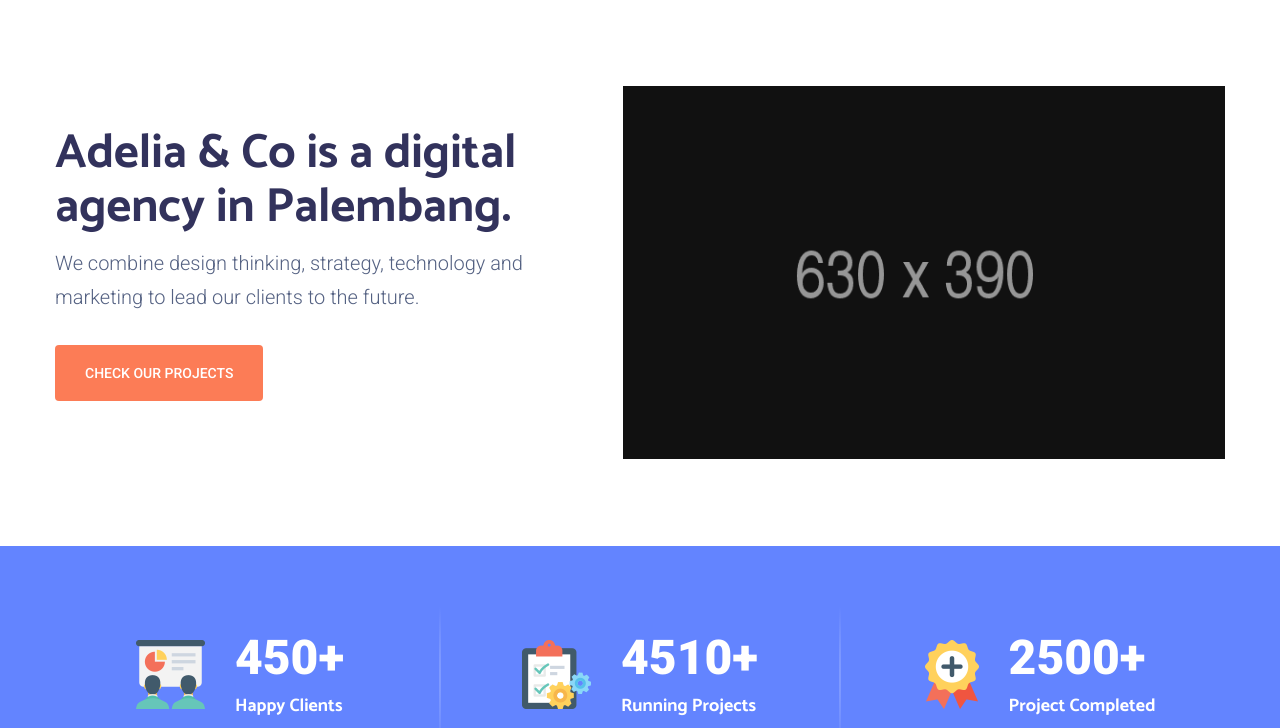
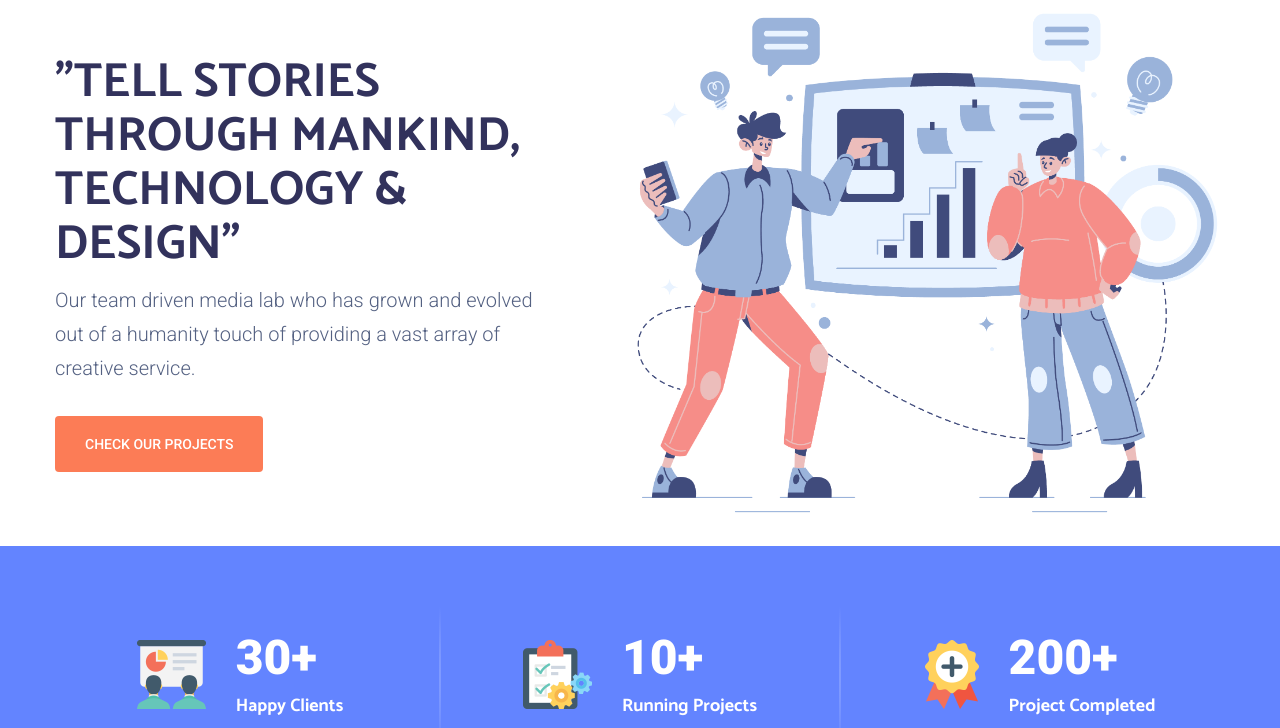
Before and after one commit to roylisto/adelia, a plain HTML site: page index.html in a window 1280 px wide. Shown: the part 89-817 px from the top of the page. Drawn offline with Linux system fonts and the light colour scheme; a web font is replaced by a local one.

Commit message:
change banner

```diff
--- a/index.html
+++ b/index.html
@@ -22,7 +22,7 @@
 
     <!-- Page Title
     ======================================== -->
-    <title>Adelia - We Remove The Box</title>
+    <title>Adelia - Your Trusted Localize Partner</title>
 
     <!-- links for favicon
     ======================================== -->
@@ -125,16 +125,17 @@
         <div class="container">
             <div class="row no-gutters align-items-center">
                 <div class="col-lg-5 text-center text-lg-left">
-                    <h1>Adelia & Co is a digital
-                        agency in Palembang.</h1>
-                    <p class="larger-txt">We combine design thinking, strategy, technology and marketing to lead our clients to the future. </p>
+                    <h1>"TELL STORIES THROUGH MANKIND,
+                        TECHNOLOGY & DESIGN"</h1>
+                    <p class="larger-txt">Our team driven media lab who has grown and evolved out of a
+                        humanity touch of providing a vast array of creative service.</p>
                     <a href="#adelia-projects" class="custom-btn secondary-btn page-scroll">Check our Projects</a>
                 </div>
                 <!-- End of .col-lg-5 -->
 
                 <div class="col-lg-7">
                     <div class="img-container text-center text-lg-right">
-                        <img src="images/banner/onepage-home-banner-img.png" alt="Onepage home banner image" class="img-fluid">
+                        <img src="images/banner/header.png" alt="Onepage home banner image" class="img-fluid">
                     </div>
                     <!-- End of .img-container -->
                 </div>
@@ -160,7 +161,7 @@
                         <!-- End of .icon-container -->
                         <div class="counter-wrapper">
                             <div class="number">
-                                <span class="counter">450</span>+
+                                <span class="counter">30</span>+
                             </div>
                             <!-- End of .number -->
                             Happy
@@ -179,7 +180,7 @@
                         <!-- End of .icon-container -->
                         <div class="counter-wrapper">
                             <div class="number">
-                                <span class="counter">4510</span>+
+                                <span class="counter">10</span>+
                             </div>
                             <!-- End of .number -->
                             Running
@@ -197,7 +198,7 @@
                         <!-- End of .icon-container -->
                         <div class="counter-wrapper">
                             <div class="number">
-                                <span class="counter">2500</span>+
+                                <span class="counter">200</span>+
                             </div>
                             <!-- End of .number -->
                             Project
```
Also changed, not shown: images/banner/header.png (added).
